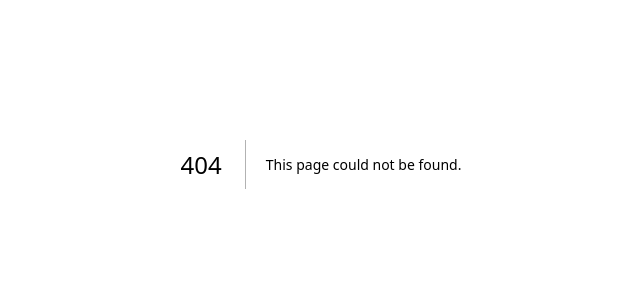
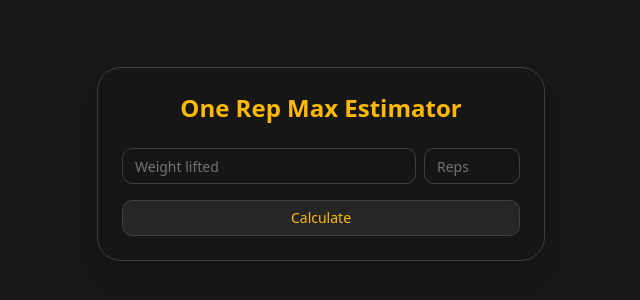
Before and after one commit to Deyan2306/warmup-calculator, a Next.js app: page /estimate-one-rep-max in a window 1280 px wide. Before the commit this address had no page. Shown: the part 236-536 px from the top of the page, without its empty margins (319-959 px from the left). Built offline with nearby package versions, Linux system fonts and the light colour scheme.

Commit message:
one rep max calculator added and some minor fixes

```diff
--- a/app/components/WarmupCalculator.tsx
+++ b/app/components/WarmupCalculator.tsx
@@ -16,6 +16,7 @@ import StepIntensity from "./warmup/steps/StepIntensity";
 import StepMethod from "./warmup/steps/StepMethod";
 import StepWorkSet from "./warmup/steps/StepWorkSet";
 import StepResult from "./warmup/steps/StepResult";
+import { useSearchParams } from "next/navigation";
 
 export default function WarmupCalculatorGuided() {
   const cardRef = useRef<HTMLDivElement>(null);
@@ -26,7 +27,7 @@ export default function WarmupCalculatorGuided() {
   const [goToPayment, setGoToPayment] = useState(false);
 
   const [step, setStep] = useState(0);
-  const [lift, setLift] = useState<Lift>();
+  const [lift, setLift] = useState<Lift | undefined>(undefined);
   const [oneRMs, setOneRMs] = useState<Record<Lift, number>>({ squat: 0, bench: 0, deadlift: 0 });
   const [plates, setPlates] = useState<Record<string, boolean>>({
     p25: false,
@@ -42,9 +43,12 @@ export default function WarmupCalculatorGuided() {
     p_125: false,
   });
   const [intensity, setIntensity] = useState<Intensity>();
-  const [method, setMethod] = useState<WarmupMethod>();
+  const [method, setMethod] = useState<WarmupMethod | undefined>(undefined);
   const [workSets, setWorkSets] = useState<{ weight: number; reps: number }[]>([{ weight: 0, reps: 0 }]);
   const [warmups, setWarmups] = useState<WarmupSet[]>([]);
+
+  const searchParams = useSearchParams();
+  const liftParam = searchParams.get("lift") as Lift | null;
 
   const platesAvailable = Object.entries(plates)
     .filter(([_, v]) => v)
@@ -53,6 +57,13 @@ export default function WarmupCalculatorGuided() {
 
   const totalSteps = 6;
   const progressPercent = (step / totalSteps) * 100;
+
+  useEffect(() => {
+    if (liftParam) {
+      setLift(liftParam);
+      setStep(1);
+    }
+  }, [liftParam]);
 
   useEffect(() => {
     if (!cardRef.current) return;
@@ -109,7 +120,7 @@ export default function WarmupCalculatorGuided() {
 
       <Card
         ref={cardRef}
-        className="max-w-2xl bg-neutral-900/80 backdrop-blur-lg border border-neutral-700 shadow-2xl rounded-3xl overflow-hidden"
+        className="max-w-2xl bg-neutral-900/80 backdrop-blur-lg border border-neutral-700 shadow-2xl rounded-3xl overflow-visible"
       >
         <CardContent className="p-6 space-y-6">
           <h1 className="text-3xl font-extrabold text-amber-400">Powerlifting Warm-up Generator</h1>
--- /dev/null
+++ b/app/components/warmup/steps/CalculateOneRepMax.tsx
@@ -0,0 +1,144 @@
+"use client";
+
+import { useState } from "react";
+import { Button } from "@/components/ui/button";
+import { Input } from "@/components/ui/input";
+import { Info } from "lucide-react";
+import Link from "next/link";
+import { useSearchParams } from "next/navigation";
+import { Lift } from "@/lib/warmup/types";
+
+export default function CalculateOneRepMax() {
+    const [weight, setWeight] = useState<number>(0);
+    const [reps, setReps] = useState<number>(0);
+    const [oneRM, setOneRM] = useState<number | null>(null);
+    const [formulaUsed, setFormulaUsed] = useState<string>("");
+    const [showInfo, setShowInfo] = useState<boolean>(false);
+
+    const searchParams = useSearchParams();
+    const liftParam = searchParams.get("lift") as Lift | null;
+
+    const href = liftParam
+        ? `/create-warmup?lift=${encodeURIComponent(liftParam)}`
+        : `/create-warmup`;
+
+    function calculateOneRM() {
+        if (weight > 0 && reps > 0) {
+        let estimated = 0;
+        if (reps <= 10) {
+            // Brzycki formula
+            estimated = (weight * 36) / (37 - reps);
+            setFormulaUsed("Brzycki");
+        } else {
+            // Lombardi formula
+            estimated = weight * Math.pow(reps, 0.1);
+            setFormulaUsed("Lombardi");
+        }
+        setOneRM(Math.round(estimated));
+        setShowInfo(false); // reset info visibility on new calculation
+        } else {
+        setOneRM(null);
+        setFormulaUsed("");
+        setShowInfo(false);
+        }
+    }
+
+    function getFormulaInfo() {
+        if (formulaUsed === "Brzycki") {
+        return (
+            <>
+            <p className="text-sm text-neutral-300">
+                <span className="font-semibold">Brzycki formula:</span>
+                1RM = (Weight × 36) ÷ (37 − Reps)
+            </p>
+            <p className="text-sm text-neutral-400">
+                Works best for rep ranges up to 10. Often used for bench press and moderate loads.
+            </p>
+            </>
+        );
+        }
+        if (formulaUsed === "Lombardi") {
+        return (
+            <>
+            <p className="text-sm text-neutral-300">
+                <span className="font-semibold">Lombardi formula:</span>
+                1RM = Weight × Reps^0.10
+            </p>
+            <p className="text-sm text-neutral-400">
+                More reliable for higher reps. Commonly used for squat and deadlift sets of 10+ reps.
+            </p>
+            </>
+        );
+        }
+        return null;
+    }
+
+    return (
+        <div className="min-h-screen bg-neutral-900 flex items-center justify-center p-4">
+        <div className="w-full max-w-md bg-neutral-900/80 backdrop-blur-lg border border-neutral-700 rounded-3xl shadow-xl p-6 space-y-6">
+            <h1 className="text-2xl font-extrabold text-amber-400 text-center">
+            One Rep Max Estimator
+            </h1>
+
+            <div className="space-y-4">
+            <div className="flex gap-2">
+                <Input
+                type="number"
+                value={weight || ""}
+                onChange={(e) => setWeight(parseFloat(e.target.value) || 0)}
+                placeholder="Weight lifted"
+                className="bg-neutral-900/50 text-amber-400 border border-neutral-700 rounded-lg px-3 py-2 flex-1"
+                />
+                <Input
+                type="number"
+                value={reps || ""}
+                onChange={(e) => setReps(parseFloat(e.target.value) || 0)}
+                placeholder="Reps"
+                className="bg-neutral-900/50 text-amber-400 border border-neutral-700 rounded-lg px-3 py-2 w-24"
+                />
+            </div>
+
+            <Button
+                onClick={calculateOneRM}
+                className="w-full py-2 bg-neutral-800 text-amber-400 rounded-lg border border-neutral-700 hover:bg-neutral-700 transition-colors"
+            >
+                Calculate
+            </Button>
+            </div>
+
+            {oneRM !== null && (
+            <div className="mt-4 space-y-2">
+                <div className="flex items-center justify-between">
+                <div className="text-center flex-1">
+                    <p className="text-neutral-300">Estimated 1RM (using {formulaUsed}):</p>
+                    <p className="text-3xl font-bold text-amber-400">{oneRM} kg</p>
+                </div>
+                <Button
+                    variant="ghost"
+                    size="icon"
+                    className="ml-2 text-amber-400 hover:bg-neutral-700 hover:cursor-pointer hover:text-amber-300 transition-transform hover:scale-110"
+                    onClick={() => setShowInfo((prev) => !prev)}
+                >
+                    <Info className="h-5 w-5" />
+                </Button>
+                </div>
+
+                {showInfo && (
+                <div className="bg-neutral-800  border border-neutral-700 rounded-lg p-3 space-y-2 animate-fadeIn">
+                    {getFormulaInfo()}
+                </div>
+                )}
+
+                <Link
+                    href={href}
+                >
+                    <Button className="w-full py-2 bg-amber-400 text-neutral-900 font-semibold rounded-lg border border-neutral-700 hover:bg-amber-500 transition-colors">
+                        Continue to Warm-up Generator
+                    </Button>
+                </Link>
+            </div>
+            )}
+        </div>
+        </div>
+    );
+}
--- a/app/components/warmup/steps/StepMethod.tsx
+++ b/app/components/warmup/steps/StepMethod.tsx
@@ -8,7 +8,7 @@ export default function StepMethod({
   nextStep,
   prevStep,
 }: {
-  method: WarmupMethod;
+  method: WarmupMethod | undefined;
   setMethod: (m: WarmupMethod) => void;
   nextStep: () => void;
   prevStep: () => void;
--- a/app/components/warmup/steps/StepOneRM.tsx
+++ b/app/components/warmup/steps/StepOneRM.tsx
@@ -2,6 +2,8 @@
 import { Button } from "@/components/ui/button";
 import { Input } from "@/components/ui/input";
 import { Lift } from "@/lib/warmup/types";
+import { Info } from "lucide-react";
+import Link from "next/link";
 
 export default function StepOneRM({
   lift,
@@ -18,16 +20,43 @@ export default function StepOneRM({
 }) {
   return (
     <div className="space-y-4">
-      <p className="text-neutral-300">Enter your current 1RM for {lift.toUpperCase()}:</p>
+      <div className="flex items-center justify-between relative">
+        <p className="text-neutral-300">
+          Enter your current 1RM for {lift.toUpperCase()}:
+        </p>
+
+        {/* Pass the lift as a query param */}
+        <Link
+          href={`/estimate-one-rep-max?lift=${encodeURIComponent(lift)}`}
+          className="group relative"
+        >
+          <Button
+            variant="ghost"
+            size="icon"
+            className="text-amber-400 hover:text-amber-300 hover:bg-neutral-700 hover:cursor-pointer hover:scale-110 transition-transform duration-200 bg-transparent"
+          >
+            <Info className="h-5 w-5" />
+          </Button>
+
+          <span className="absolute z-50 -bottom-10 left-1/2 -translate-x-1/2 whitespace-nowrap text-xs text-neutral-300 bg-neutral-900 border border-neutral-700 px-2 py-1 rounded-md opacity-0 translate-y-1 group-hover:opacity-100 group-hover:translate-y-0 transition-all duration-200">
+            Calculate your one rep max
+          </span>
+        </Link>
+      </div>
+
       <Input
         type="text"
         value={oneRMs[lift]}
         onChange={(e) =>
-          setOneRMs((s) => ({ ...s, [lift]: parseFloat(e.target.value) || 0 }))
+          setOneRMs((s) => ({
+            ...s,
+            [lift]: parseFloat(e.target.value) || 0,
+          }))
         }
         placeholder={`${lift.toUpperCase()} 1RM`}
         className="bg-neutral-900/50 text-amber-400 border border-neutral-700 rounded-lg px-3 py-2 focus:ring-2 focus:ring-amber-400"
       />
+
       <div className="flex gap-2">
         <Button
           onClick={prevStep}
--- a/app/components/warmup/steps/StepResult.tsx
+++ b/app/components/warmup/steps/StepResult.tsx
@@ -1,4 +1,6 @@
 "use client";
+import { useEffect } from "react";
+import { useRouter } from "next/navigation";
 import { Button } from "@/components/ui/button";
 import { WarmupSet, Lift, WarmupMethod } from "@/lib/warmup/types";
 import { formatKg } from "@/lib/warmup/format";
@@ -10,10 +12,22 @@ export default function StepResult({
   restart,
 }: {
   lift: Lift;
-  method: WarmupMethod;
+  method: WarmupMethod | undefined;
   warmups: WarmupSet[];
   restart: () => void;
 }) {
+  const router = useRouter();
+
+  // Redirect to first step if method is undefined
+  useEffect(() => {
+    if (!method) {
+      restart(); // reset to step 0
+      router.push("/"); // or wherever your first step page is
+    }
+  }, [method, restart, router]);
+
+  if (!method) return null; // render nothing while redirecting
+
   return (
     <div className="space-y-4">
       <p className="text-neutral-300">Your warm-up plan ({method.toUpperCase()} method):</p>
--- /dev/null
+++ b/app/estimate-one-rep-max/page.tsx
@@ -0,0 +1,12 @@
+import React from 'react'
+import CalculateOneRepMax from '../components/warmup/steps/CalculateOneRepMax'
+
+const Page = () => {
+  return (
+    <div>
+        <CalculateOneRepMax />
+    </div>
+  )
+}
+
+export default Page
```
